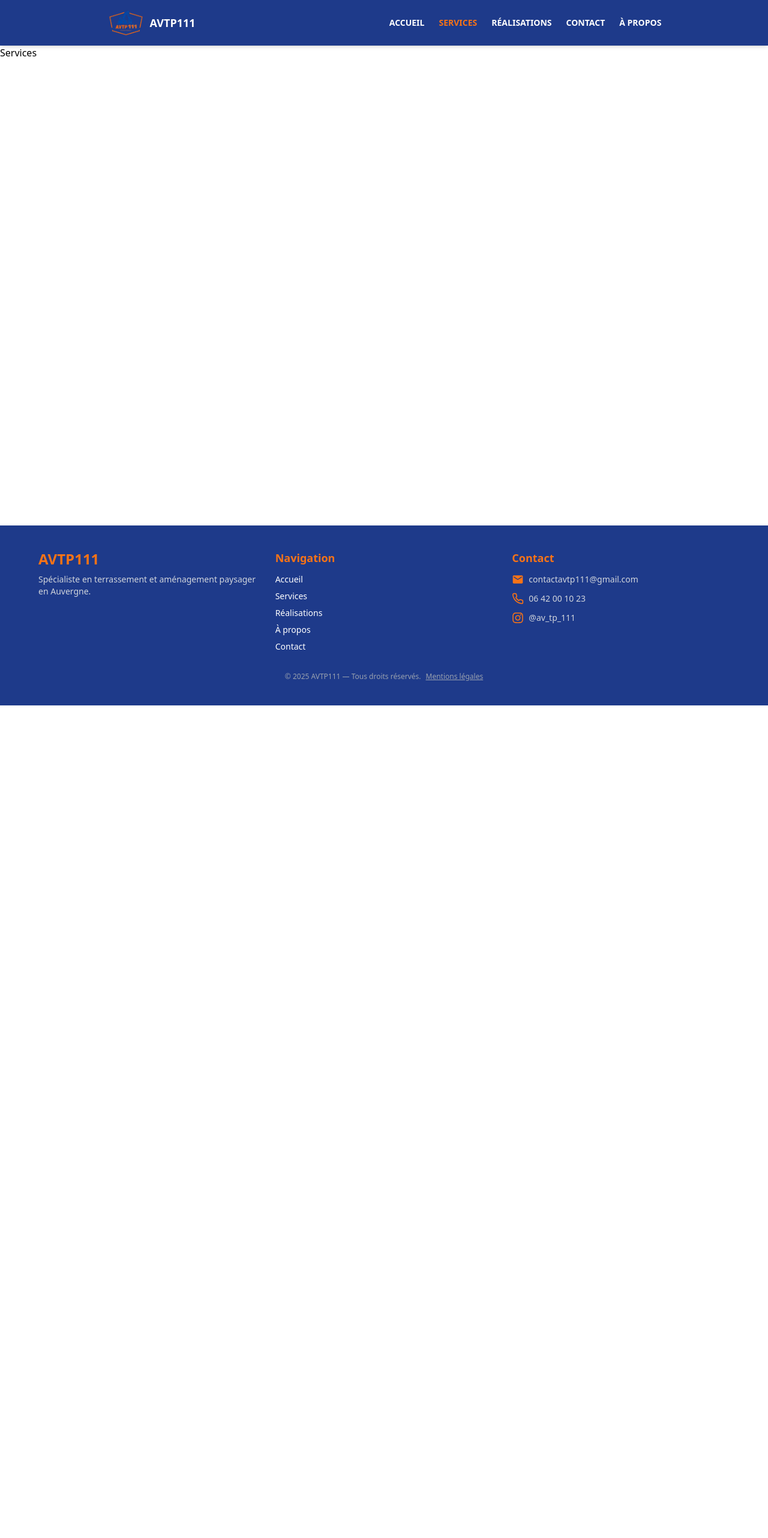
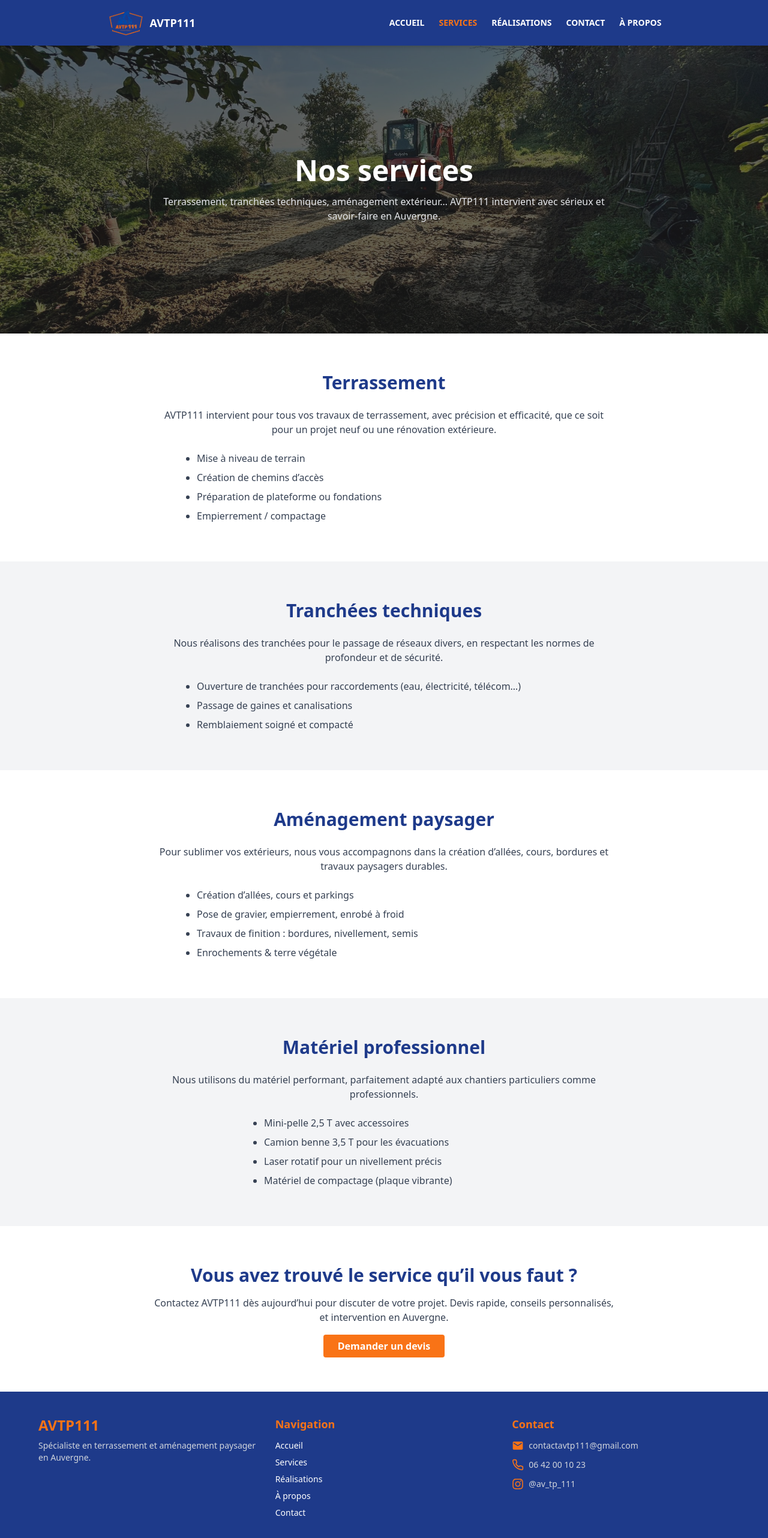
Before and after one commit to sadournyg/avtp111-vitrine, a React (Vite) app: page /services in a window 1280 px wide. Shown: the top 2564 px of the page at 60% size. Before the commit the page ends 1176 px from the top, so only its background shows below. Built offline with nearby package versions, Linux system fonts and the light colour scheme.

Commit message:
feature: Service

```diff
--- a/src/assets/images/index.ts
+++ b/src/assets/images/index.ts
@@ -1,5 +1,6 @@
 import heroBg from "./bg-hero.jpg";
-
+import heroService from "./service-hero.jpg";
 export const images = {
   heroBg,
+  heroService,
 };
--- /dev/null
+++ b/src/components/ServicesCta.tsx
@@ -0,0 +1,29 @@
+import MotionFadeIn from "../components/MotionFadeIn";
+import Title from "../components/Title";
+import { Link } from "react-router-dom";
+
+const ServicesCta = () => {
+  return (
+    <section className="bg-white text-[#1e3a8a] py-16 px-4 text-center">
+      <MotionFadeIn className="max-w-3xl mx-auto">
+        <Title as="h2" className="mb-4">
+          Vous avez trouvé le service qu’il vous faut ?
+        </Title>
+
+        <p className="mb-6 text-sm md:text-base text-gray-700">
+          Contactez AVTP111 dès aujourd’hui pour discuter de votre projet. Devis
+          rapide, conseils personnalisés, et intervention en Auvergne.
+        </p>
+
+        <Link
+          to="/contact"
+          className="bg-[#f97316] hover:bg-[#fb923c] text-white font-semibold py-2 px-6 rounded transition"
+        >
+          Demander un devis
+        </Link>
+      </MotionFadeIn>
+    </section>
+  );
+};
+
+export default ServicesCta;
--- a/src/pages/Services.tsx
+++ b/src/pages/Services.tsx
@@ -1,9 +1,21 @@
-import React from "react";
+import ServicesCta from "../components/ServicesCta";
+import AmenagementSection from "../sections/AmenagementSection";
+import MaterielSection from "../sections/MaterielSection";
+import ServicesHero from "../sections/ServicesHero";
+import TerrassementSection from "../sections/TerrassementSection";
+import TrancheesSection from "../sections/TrancheeSection";
 
-type Props = {};
-
-const Services = (props: Props) => {
-  return <div>Services</div>;
+const Services = () => {
+  return (
+    <>
+      <ServicesHero />
+      <TerrassementSection />
+      <TrancheesSection />
+      <AmenagementSection />
+      <MaterielSection />
+      <ServicesCta />
+    </>
+  );
 };
 
 export default Services;
--- /dev/null
+++ b/src/sections/AmenagementSection.tsx
@@ -0,0 +1,28 @@
+import MotionFadeIn from "../components/MotionFadeIn";
+import Title from "../components/Title";
+
+const AmenagementSection = () => {
+  return (
+    <section className="bg-white py-16 px-4 text-[#1e3a8a]">
+      <MotionFadeIn className="max-w-5xl mx-auto">
+        <Title as="h2" className="mb-6">
+          Aménagement paysager
+        </Title>
+
+        <p className="text-gray-700 text-sm md:text-base mb-6 max-w-3xl mx-auto text-center">
+          Pour sublimer vos extérieurs, nous vous accompagnons dans la création
+          d’allées, cours, bordures et travaux paysagers durables.
+        </p>
+
+        <ul className="list-disc pl-6 text-gray-700 space-y-2 text-sm md:text-base max-w-2xl mx-auto">
+          <li>Création d’allées, cours et parkings</li>
+          <li>Pose de gravier, empierrement, enrobé à froid</li>
+          <li>Travaux de finition : bordures, nivellement, semis</li>
+          <li>Enrochements & terre végétale</li>
+        </ul>
+      </MotionFadeIn>
+    </section>
+  );
+};
+
+export default AmenagementSection;
--- /dev/null
+++ b/src/sections/MaterielSection.tsx
@@ -0,0 +1,28 @@
+import MotionFadeIn from "../components/MotionFadeIn";
+import Title from "../components/Title";
+
+const MaterielSection = () => {
+  return (
+    <section className="bg-gray-100 py-16 px-4 text-[#1e3a8a]">
+      <MotionFadeIn className="max-w-5xl mx-auto text-center">
+        <Title as="h2" className="mb-6">
+          Matériel professionnel
+        </Title>
+
+        <p className="text-gray-700 text-sm md:text-base max-w-3xl mx-auto mb-6">
+          Nous utilisons du matériel performant, parfaitement adapté aux
+          chantiers particuliers comme professionnels.
+        </p>
+
+        <ul className="list-disc text-left pl-6 text-gray-700 space-y-2 text-sm md:text-base max-w-md mx-auto">
+          <li>Mini-pelle 2,5 T avec accessoires</li>
+          <li>Camion benne 3,5 T pour les évacuations</li>
+          <li>Laser rotatif pour un nivellement précis</li>
+          <li>Matériel de compactage (plaque vibrante)</li>
+        </ul>
+      </MotionFadeIn>
+    </section>
+  );
+};
+
+export default MaterielSection;
--- /dev/null
+++ b/src/sections/ServicesHero.tsx
@@ -0,0 +1,31 @@
+import MotionFadeIn from "../components/MotionFadeIn";
+import Title from "../components/Title";
+import { images } from "../assets/images";
+
+const ServicesHero = () => {
+  return (
+    <section className="relative min-h-[40vh] md:min-h-[60vh] flex items-center justify-center text-center text-white px-4 py-12">
+      {/* Image de fond */}
+      <div
+        className="absolute inset-0 bg-cover bg-center z-0 opacity-80"
+        style={{ backgroundImage: `url(${images.heroService})` }}
+      ></div>
+
+      {/* Overlay sombre */}
+      <div className="absolute inset-0 bg-black/60 z-10"></div>
+
+      {/* Contenu */}
+      <MotionFadeIn className="relative z-20 max-w-3xl">
+        <Title as="h1" className="text-white mb-4">
+          Nos services
+        </Title>
+        <p className="text-gray-200 text-sm md:text-base">
+          Terrassement, tranchées techniques, aménagement extérieur… AVTP111
+          intervient avec sérieux et savoir-faire en Auvergne.
+        </p>
+      </MotionFadeIn>
+    </section>
+  );
+};
+
+export default ServicesHero;
--- /dev/null
+++ b/src/sections/TerrassementSection.tsx
@@ -0,0 +1,29 @@
+import MotionFadeIn from "../components/MotionFadeIn";
+import Title from "../components/Title";
+
+const TerrassementSection = () => {
+  return (
+    <section className="bg-white py-16 px-4 text-[#1e3a8a]">
+      <MotionFadeIn className="max-w-5xl mx-auto">
+        <Title as="h2" className="mb-6">
+          Terrassement
+        </Title>
+
+        <p className="text-gray-700 text-sm md:text-base mb-6 max-w-3xl mx-auto text-center">
+          AVTP111 intervient pour tous vos travaux de terrassement, avec
+          précision et efficacité, que ce soit pour un projet neuf ou une
+          rénovation extérieure.
+        </p>
+
+        <ul className="list-disc pl-6 text-gray-700 space-y-2 text-sm md:text-base max-w-2xl mx-auto">
+          <li>Mise à niveau de terrain</li>
+          <li>Création de chemins d’accès</li>
+          <li>Préparation de plateforme ou fondations</li>
+          <li>Empierrement / compactage</li>
+        </ul>
+      </MotionFadeIn>
+    </section>
+  );
+};
+
+export default TerrassementSection;
--- /dev/null
+++ b/src/sections/TrancheeSection.tsx
@@ -0,0 +1,30 @@
+import MotionFadeIn from "../components/MotionFadeIn";
+import Title from "../components/Title";
+
+const TrancheesSection = () => {
+  return (
+    <section className="bg-gray-100 py-16 px-4 text-[#1e3a8a]">
+      <MotionFadeIn className="max-w-5xl mx-auto">
+        <Title as="h2" className="mb-6">
+          Tranchées techniques
+        </Title>
+
+        <p className="text-gray-700 text-sm md:text-base mb-6 max-w-3xl mx-auto text-center">
+          Nous réalisons des tranchées pour le passage de réseaux divers, en
+          respectant les normes de profondeur et de sécurité.
+        </p>
+
+        <ul className="list-disc pl-6 text-gray-700 space-y-2 text-sm md:text-base max-w-2xl mx-auto">
+          <li>
+            Ouverture de tranchées pour raccordements (eau, électricité,
+            télécom…)
+          </li>
+          <li>Passage de gaines et canalisations</li>
+          <li>Remblaiement soigné et compacté</li>
+        </ul>
+      </MotionFadeIn>
+    </section>
+  );
+};
+
+export default TrancheesSection;
```
Also changed, not shown: src/assets/images/service-hero.jpg (added).
